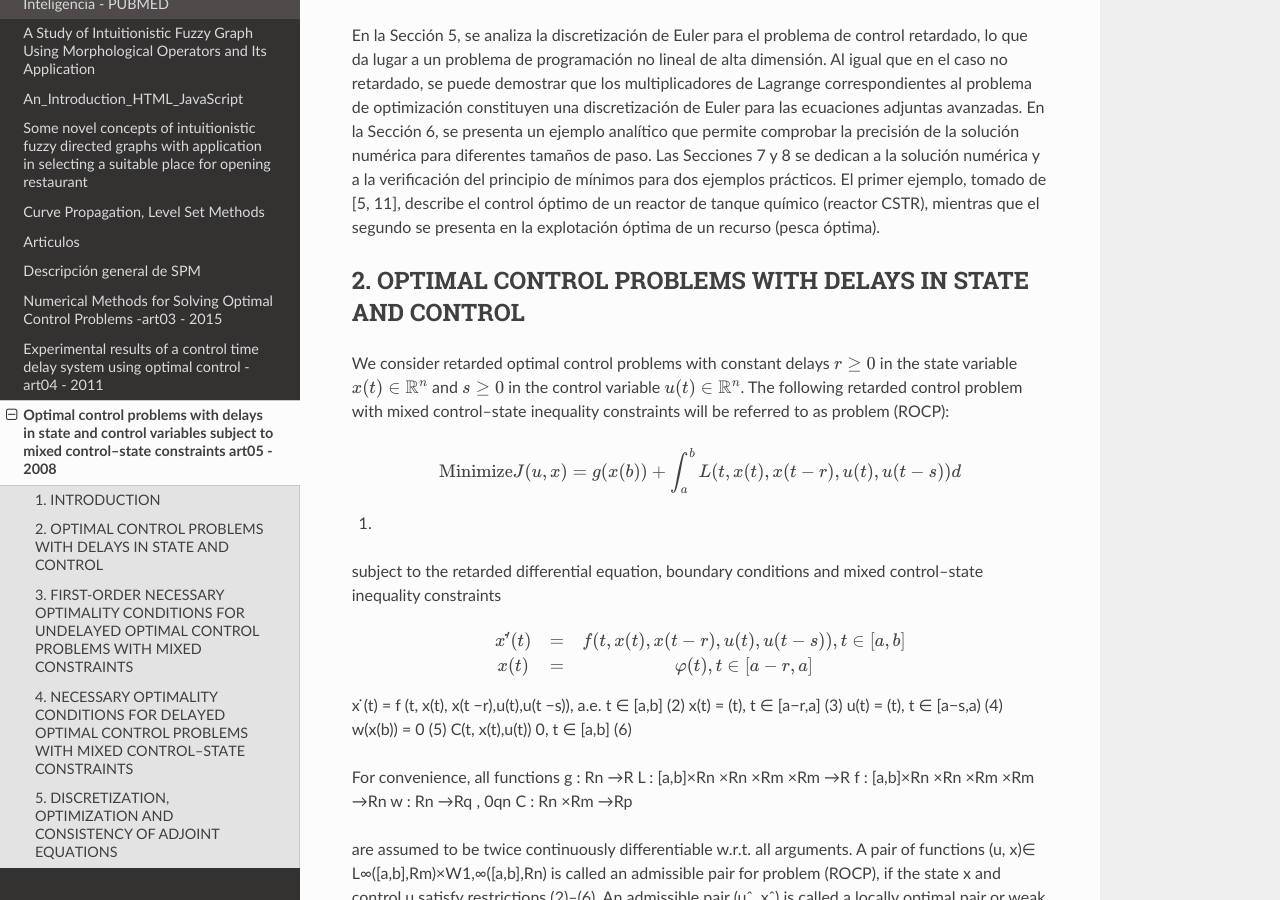
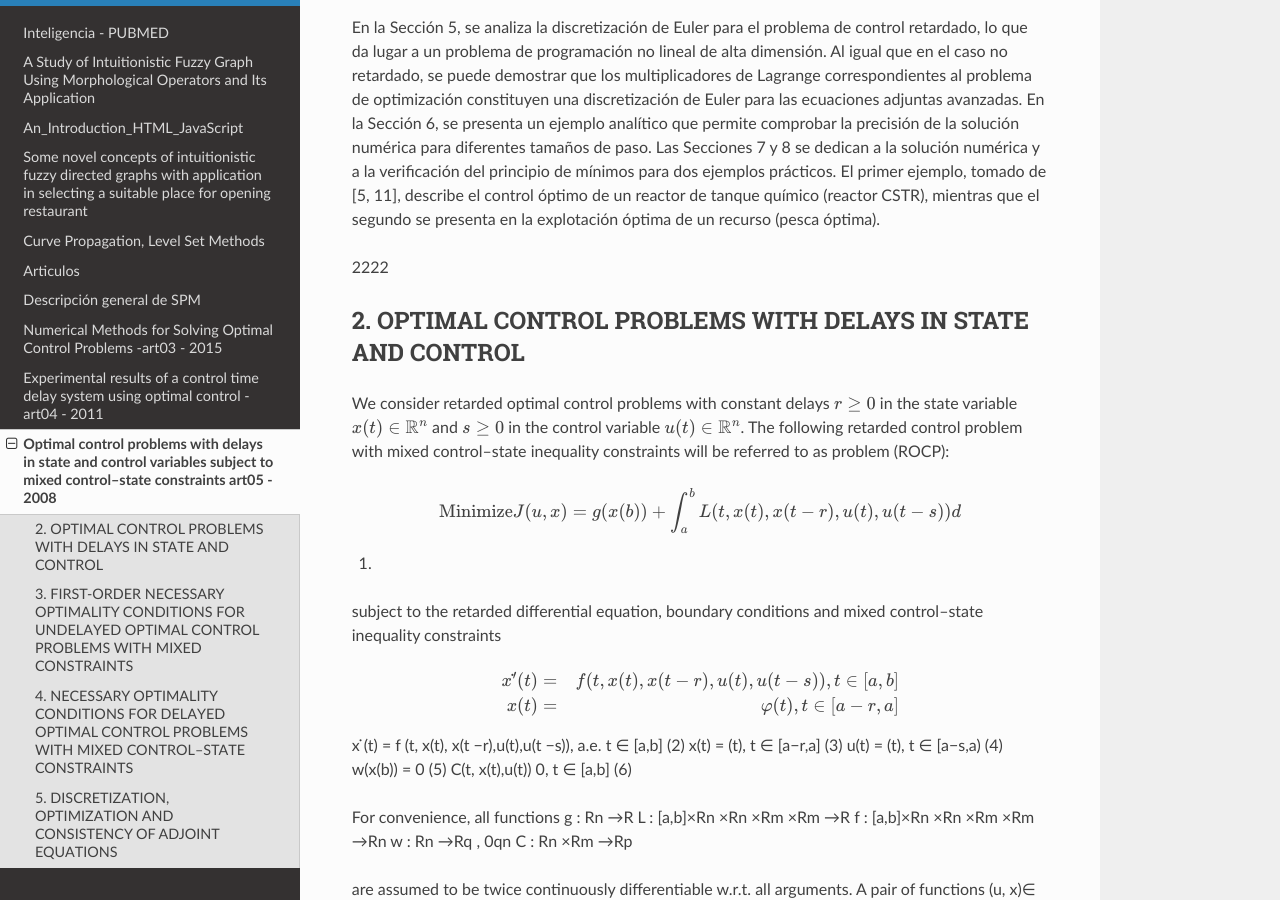
Before and after one commit to matecom57/santosg57-articulostesis, a Sphinx documentation site: the page built from docs/source/art05.rst, in a window 1280 px wide and 900 px high, scrolled down 3717 px. Built offline with Sphinx 7.4.7 and the Read the Docs theme 3.1.0, drawn with Linux system fonts in a browser that asks for light colours; some of the changed text lies outside the part shown.

```diff
--- a/docs/source/art05.rst
+++ b/docs/source/art05.rst
@@ -148,6 +149,7 @@ la solución numérica y a la verificación del principio de mínimos para dos e
 tomado de [5, 11], describe el control óptimo de un reactor de tanque químico (reactor CSTR), mientras que el
 segundo se presenta en la explotación óptima de un recurso (pesca óptima).
 
+2222
 
 2. OPTIMAL CONTROL PROBLEMS WITH DELAYS IN STATE AND CONTROL
 ------------------------------------------------------------
@@ -168,10 +170,10 @@ constraints
 
 .. math::
 
-   \begin{matrix}
-   x'̇(t) & = & f(t, x(t), x(t −r),u(t),u(t −s)),  t \in [a,b]  \\
-   x(t) & = & \varphi(t), t ∈ [a−r,a]  \\
-   \end{matrix}
+   \begin{array}{rr}
+   x'̇(t) = & f(t, x(t), x(t −r),u(t),u(t −s)),  t \in [a,b]  \\
+   x(t) = & \varphi(t), t ∈ [a−r,a]  \\
+   \end{array}
 
 
 x ̇(t) = f (t, x(t), x(t −r),u(t),u(t −s)), a.e. t ∈ [a,b] (2)
```
Also changed, not shown: other parts of docs/source/art05.rst (+1 -0 lines).
